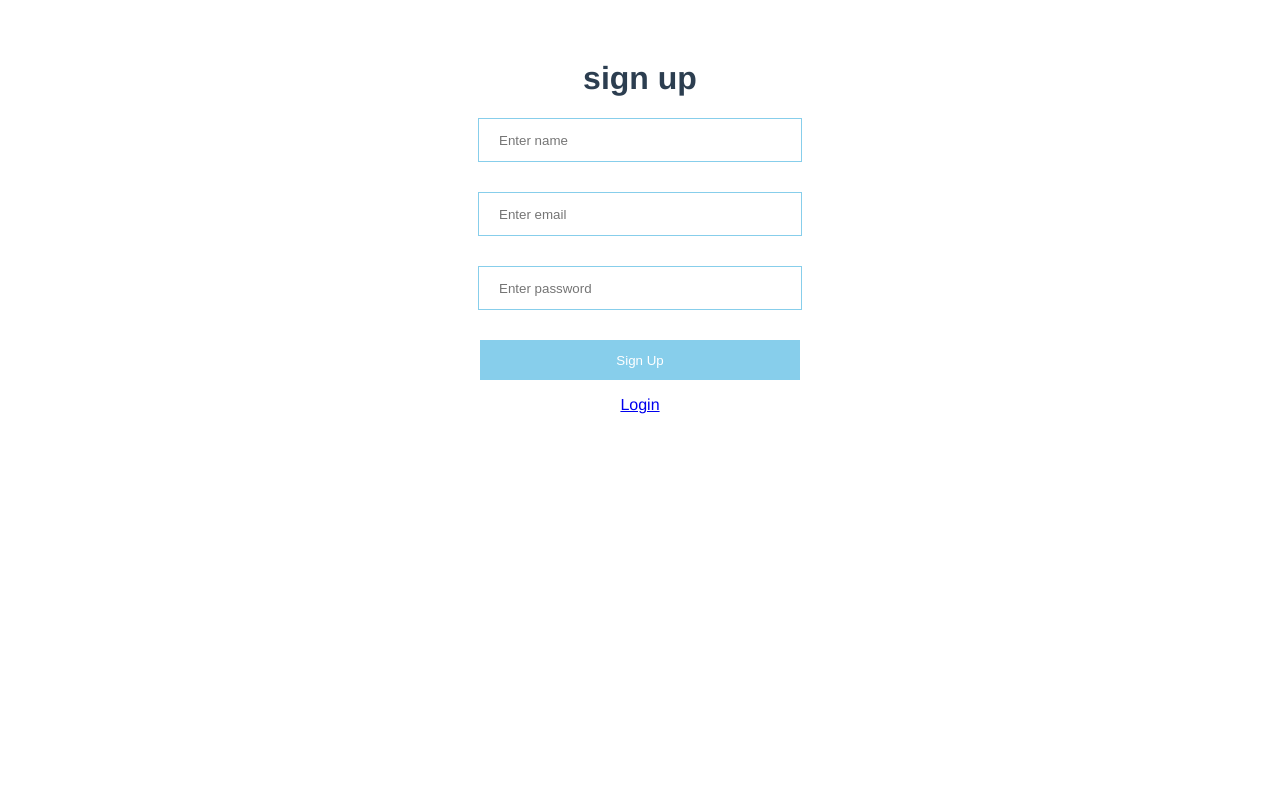
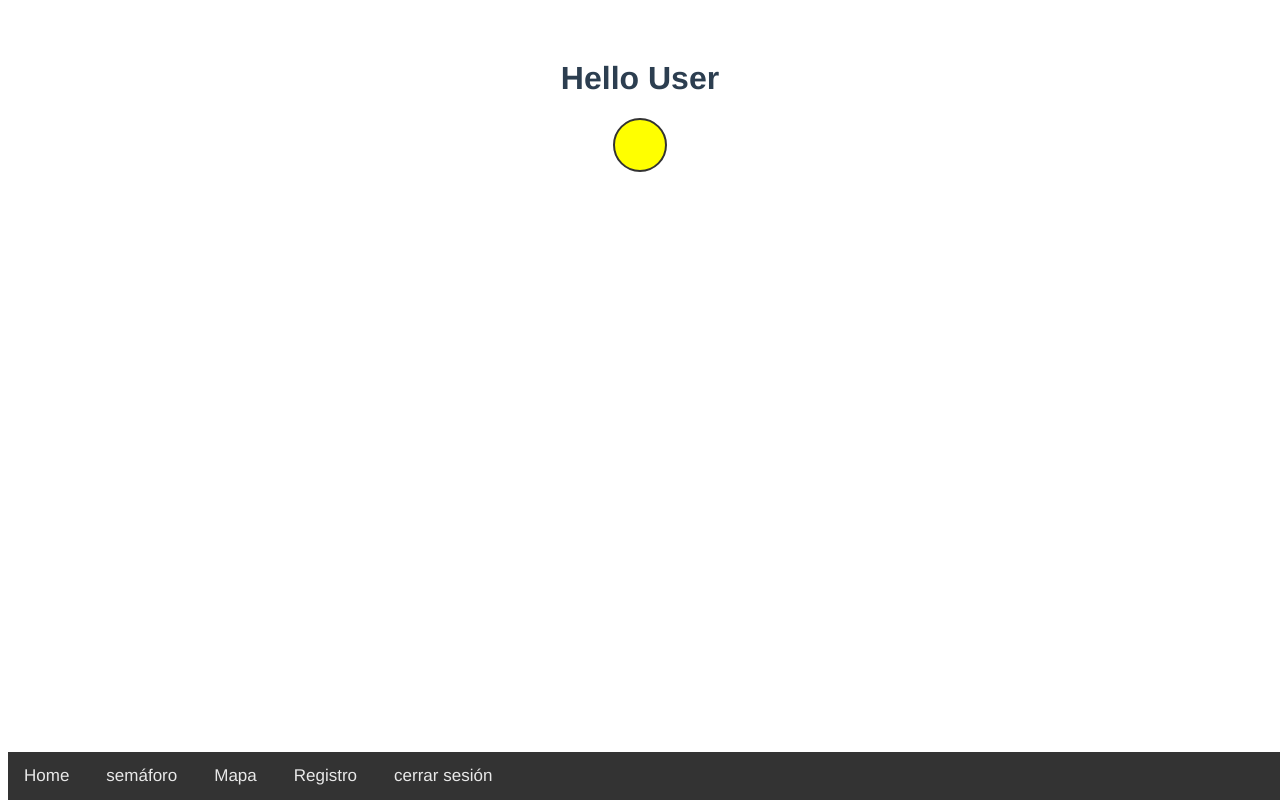
Before and after one commit to Eduardok01/Avance-WheatherTrack, a Vue app in the folder wheathertrack-vue/: page / in a window 1280 px wide. Before the commit this address led to /sign-up. Built offline with nearby package versions, Linux system fonts and the light colour scheme; data requests are answered from the project's data file.

Commit message:
fix (OptionBar) button Routes
se arregló un problema de ruta de los botones de la barra de menu

```diff
--- a/wheathertrack-vue/db.json
+++ b/wheathertrack-vue/db.json
@@ -27,7 +27,7 @@
   ],
   "color": [
     {
-      "color": "red",
+      "color": "yellow",
       "id": "1"
     }
   ]
--- a/wheathertrack-vue/src/components/HomePage.vue
+++ b/wheathertrack-vue/src/components/HomePage.vue
@@ -1,21 +1,49 @@
 <template>
-    <h1>hello user</h1>
-    <OptionsBar />
-</template>
+    <div>
+      <h1>Hello User</h1>
+      <div :style="{ backgroundColor: currentColor }" class="current-color-circle"></div>
+      <OptionsBar />
+    </div>
+  </template>
 
-<script>
-import OptionsBar from './OptionsBar.vue';
-export default{
-    name:'HomePage',
-    components:{
-        OptionsBar
+  <script>
+  import OptionsBar from './OptionsBar.vue';
+
+  export default {
+    name: 'HomePage',
+    components: {
+      OptionsBar,
     },
-    mounted(){
-        let user = localStorage.getItem('user-info');
-        if(!user){
-            this.$router.push({name:'SignUp'})
+    data() {
+      return {
+        currentColor: 'red',
+      };
+    },
+    mounted() {
+      this.fetchColor();
+    },
+    methods: {
+      async fetchColor() {
+        try {
+          const response = await fetch('http://localhost:3000/color/1');
+          const data = await response.json();
+          if (data && data.color) {
+            this.currentColor = data.color;
+          }
+        } catch (error) {
+          console.error('Error al obtener el color:', error);
         }
-    }
-}
+      },
+    },
+  };
+  </script>
 
-</script>
+  <style scoped>
+  .current-color-circle {
+    width: 50px;
+    height: 50px;
+    margin: 20px auto;
+    border-radius: 50%;
+    border: 2px solid #333;
+  }
+  </style>
--- a/wheathertrack-vue/src/components/OptionsBar.vue
+++ b/wheathertrack-vue/src/components/OptionsBar.vue
@@ -1,7 +1,7 @@
 <template>
     <div class = "nav">
-        <a href ="#">Home</a>
-        <a href ="#">semáforo</a>
+        <a v-on:click="Home" href ="#">Home</a>
+        <a v-on:click="semaforo" href ="#">semáforo</a>
         <a href ="#">Mapa</a>
         <a href ="#">Registro</a>
         <a v-on:click="logout" href ="#">cerrar sesión</a>
@@ -18,7 +18,14 @@ export default{
             localStorage.clear();
             this.$router.push({name:'Login'})
 
+        },
+        Home(){
+            this.$router.push({name:'Home'})
+        },
+        semaforo(){
+            this.$router.push({name:'traficLight'})
         }
+
     }
 }
 
```
